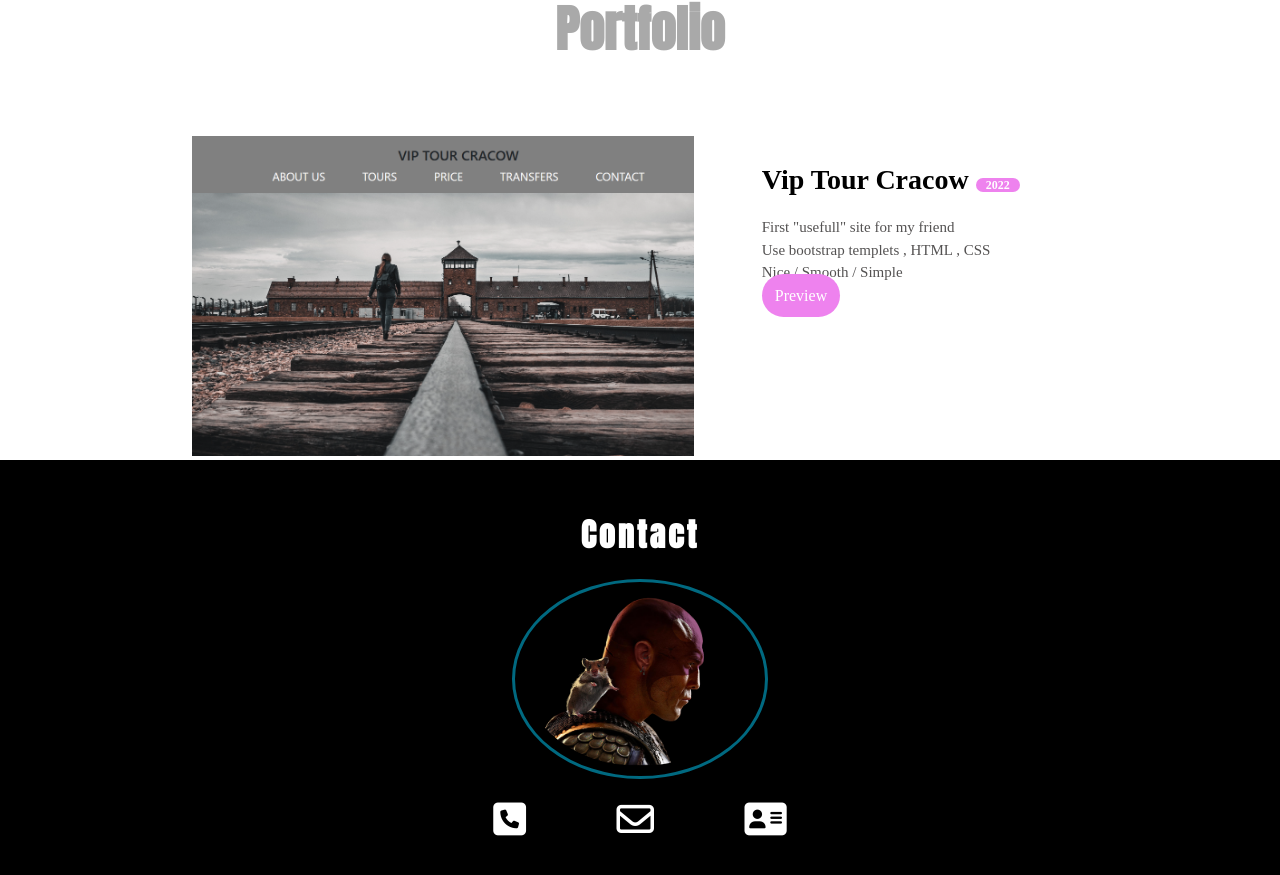
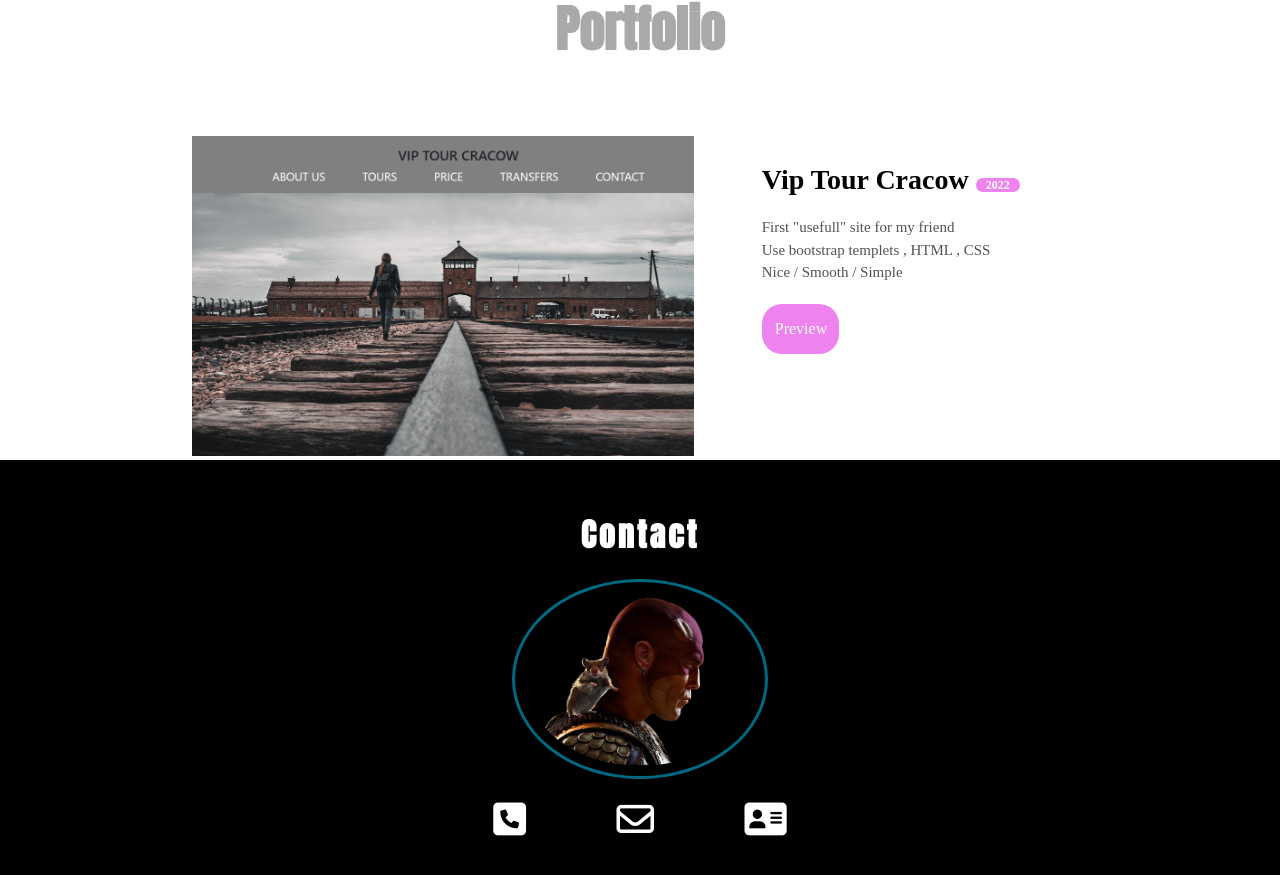
Before and after one commit to marcinoles87/mysite, a React (Create React App) app: page / in a window 1280 px wide. Shown: the part 2528-3403 px from the top of the page. Built offline with nearby package versions, Linux system fonts and the light colour scheme; a web font is replaced by a local one.

Commit message:
work with portfolio

```diff
--- a/src/components/portfolio.scss
+++ b/src/components/portfolio.scss
@@ -38,6 +38,8 @@
 
 
             .portfolio-text{
+                display: flex;
+                flex-direction: column;
                 margin: 0 40px;
                 padding: 28px;
 
@@ -64,13 +66,17 @@
             }
 
             a{
+                margin-top: 20px;
+                width: 30%;
                 background-color: violet;
                 color: white;
-                border-radius: 30px;
+                border-radius: 20px;
                 line-height: 1.5;
                 padding: 13px;
                 text-decoration: none;
+
             }
+
             }
 
 
```
